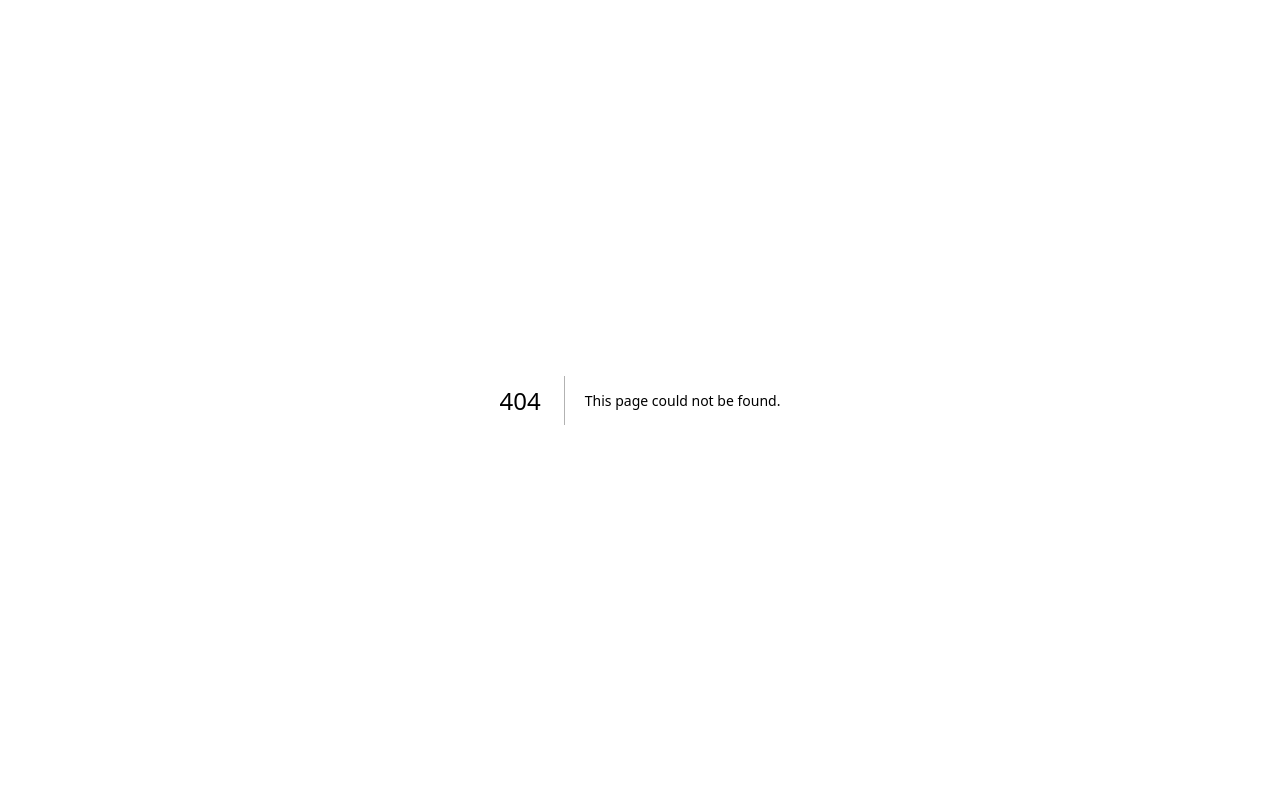
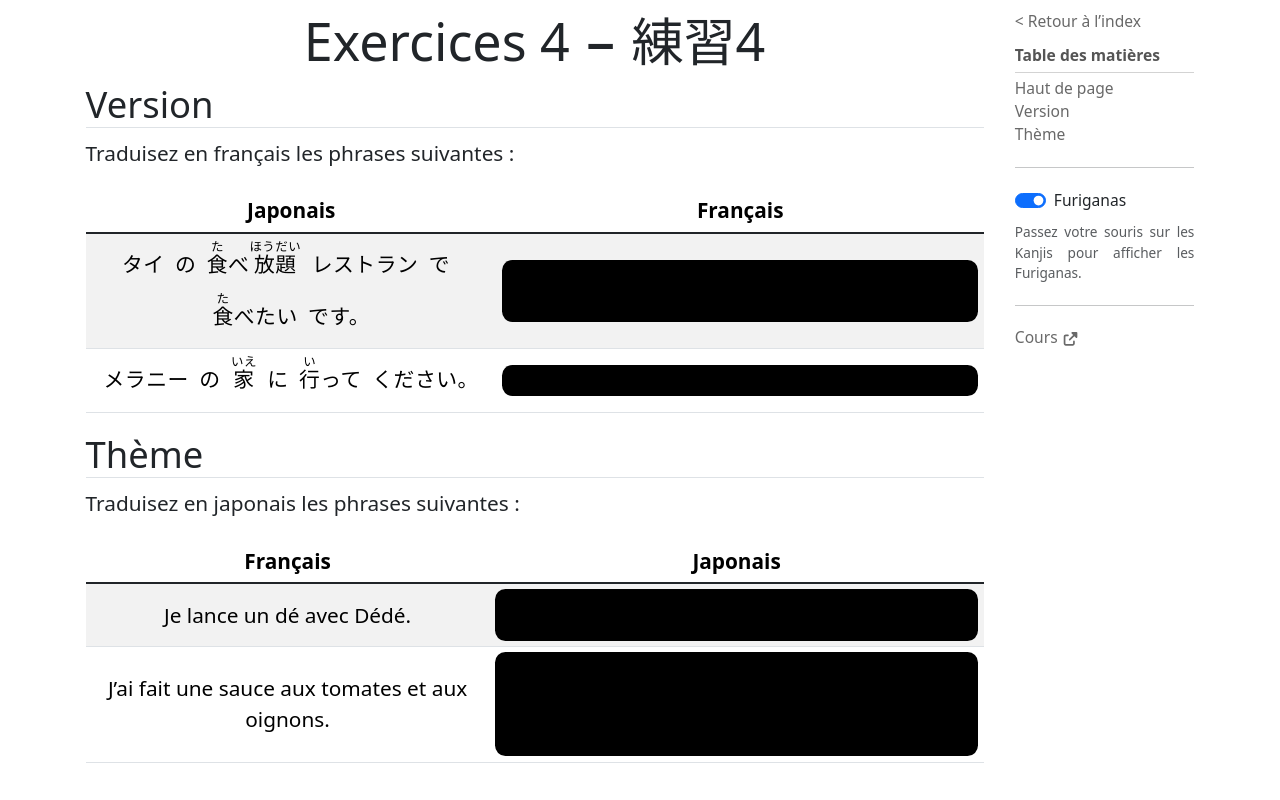
Before and after one commit to mistiru/aij, a Next.js app: page /pages/exercises_04 in a window 1280 px wide. Before the commit this address had no page. Built offline with nearby package versions, Linux system fonts and the light colour scheme.

Commit message:
chore: migrate exercises 4

```diff
--- /dev/null
+++ b/app/pages/exercises_04/page.js
@@ -0,0 +1,116 @@
+import ExternalLink from '@/app/pages/_components/ExternalLink';
+import Intro from '@/app/pages/_components/Intro';
+import TocAndLinks from '@/app/pages/_components/TocAndLinks';
+
+export const metadata = {
+  title: "Exercices 4",
+};
+
+export default function Exercises04() {
+  return (
+    <div className="container py-2 aij-layout">
+      <Intro>
+        <h1>Exercices 4 − 練習4</h1>
+      </Intro>
+
+      <TocAndLinks furiganas>
+        <ExternalLink href="lesson_04">
+          Cours
+        </ExternalLink>
+      </TocAndLinks>
+
+      <div className="aij-content">
+        <h3 id="version" className="border-bottom">Version</h3>
+
+        <p>
+          Traduisez en français les phrases suivantes :
+        </p>
+
+        <div className="table-responsive">
+          <table className="table table-sm table-striped table-hover text-center align-middle">
+            <thead>
+            <tr>
+              <th>Japonais</th>
+              <th>Français</th>
+            </tr>
+            </thead>
+            <tbody className="table-group-divider">
+            <tr>
+              <td className="japanese easy">
+                <div>
+                  <span>タイ</span>
+                  <span>の</span>
+                  <ruby>食<rt>た</rt>べ<rt></rt>放題<rt>ほうだい</rt></ruby>
+                  <span>レストラン</span>
+                  <span>で</span>
+                  <ruby>食<rt>た</rt>べたい</ruby>
+                  <span>です。</span>
+                </div>
+              </td>
+              <td><span className="answer">Je veux manger dans un restaurant Thaï à volonté.</span></td>
+            </tr>
+            <tr>
+              <td className="japanese easy">
+                <div>
+                  <span>メラニー</span>
+                  <span>の</span>
+                  <ruby>家<rt>いえ</rt></ruby>
+                  <span>に</span>
+                  <ruby>行<rt>い</rt>って</ruby>
+                  <span>ください。</span>
+                </div>
+              </td>
+              <td><span className="answer">Va chez Mélanie s’il-te-plaît.</span></td>
+            </tr>
+            </tbody>
+          </table>
+        </div>
+
+        <h3 id="thème" className="border-bottom">Thème</h3>
+
+        <p>
+          Traduisez en japonais les phrases suivantes :
+        </p>
+
+        <div className="table-responsive">
+          <table className="table table-sm table-striped table-hover text-center align-middle">
+            <thead>
+            <tr>
+              <th>Français</th>
+              <th>Japonais</th>
+            </tr>
+            </thead>
+            <tbody className="table-group-divider">
+            <tr>
+              <td>Je lance un dé avec Dédé.</td>
+              <td className="japanese easy">
+                <div className="answer">
+                  <span>デデ</span>
+                  <span>と</span>
+                  <span>サイコロ</span>
+                  <span>を</span>
+                  <ruby>振<rt>ふ</rt>ります。</ruby>
+                </div>
+              </td>
+            </tr>
+            <tr>
+              <td>J’ai fait une sauce aux tomates et aux oignons.</td>
+              <td className="japanese easy">
+                <div className="answer">
+                  <span>トマト</span>
+                  <span>と</span>
+                  <ruby>玉<rt>たま</rt>ねぎ</ruby>
+                  <span>の</span>
+                  <span>ソース</span>
+                  <span>を</span>
+                  <ruby>作<rt>つく</rt>りました。</ruby>
+                </div>
+              </td>
+            </tr>
+            </tbody>
+          </table>
+        </div>
+      </div>
+    </div>
+  );
+}
--- a/public/pages/exercises_04.html
+++ /dev/null
@@ -1,162 +0,0 @@
-<!doctype html>
-<html lang="fr">
-<head>
-    <meta charset="utf-8">
-    <meta name="viewport" content="width=device-width, initial-scale=1">
-
-    <link href="https://cdn.jsdelivr.net/npm/bootstrap@5.1.2/dist/css/bootstrap.min.css" rel="stylesheet"
-          integrity="sha384-uWxY/CJNBR+1zjPWmfnSnVxwRheevXITnMqoEIeG1LJrdI0GlVs/9cVSyPYXdcSF" crossorigin="anonymous">
-
-    <link href="../vendor/fontawesome/css/all.min.css" rel="stylesheet">
-
-    <title>Atelier Initiation au Japonais - Exercices 3</title>
-    <link rel="icon" type="image/png" href="../img/arbre.png"/>
-</head>
-<body>
-
-<div class="container py-2 aij-layout">
-    <div class="text-center aij-intro">
-        <h1>Exercices 3 − 練習3</h1>
-    </div>
-
-    <div class="aij-toc" style="margin-top: -0.5rem;">
-        <div class="toc-col sticky-top pt-xl-2">
-            <p class="mb-2 text-xl-start text-center">
-                <a href="..">&lt; Retour à l’index</a>
-            </p>
-
-            <p class="toc-title"><strong>Table des matières</strong></p>
-            <p class="mb-0">
-                <a class="scroll-top" href="javascript:void(0)">
-                    Haut de page
-                </a>
-            </p>
-            <ul id="table-of-content"></ul>
-
-            <hr/>
-
-            <div class="form-check form-switch">
-                <input id="furiganas-switch" class="form-check-input" type="checkbox" role="switch">
-                <label class="form-check-label" for="furiganas-switch">Furiganas</label>
-            </div>
-
-            <p class="small text-muted">
-                Passez votre souris sur les Kanjis pour afficher les Furiganas.
-            </p>
-
-            <hr/>
-
-            <p>
-                <a href="lesson_04.html" target="_blank">
-                    Cours
-                </a>
-                <br/>
-                <a href="vocab_04.html" target="_blank">
-                    Vocabulaire
-                </a>
-            </p>
-        </div>
-    </div>
-
-    <div class="aij-content">
-        <h3 id="version" class="border-bottom">Version</h3>
-
-        <p>
-            Traduisez en français les phrases suivantes :
-        </p>
-
-        <div class="table-responsive">
-            <table class="table table-sm table-striped table-hover text-center align-middle">
-                <thead>
-                <tr>
-                    <th>Japonais</th>
-                    <th>Français</th>
-                </tr>
-                </thead>
-                <tbody>
-                <tr>
-                    <td class="japanese easy">
-                        <div>
-                            <span>タイ</span>
-                            <span>の</span>
-                            <ruby>食<rt>た</rt>べ<rt></rt>放題<rt>ほうだい</rt></ruby>
-                            <span>レストラン</span>
-                            <span>で</span>
-                            <ruby>食<rt>た</rt>べたい</ruby>
-                            <span>です。</span>
-                        </div>
-                    </td>
-                    <td><span class="answer">Je veux manger dans un restaurant Thaï à volonté.</span></td>
-                </tr>
-                <tr>
-                    <td class="japanese easy">
-                        <div>
-                            <span>メラニー</span>
-                            <span>の</span>
-                            <ruby>家<rt>いえ</rt></ruby>
-                            <span>に</span>
-                            <ruby>行<rt>い</rt>って</ruby>
-                            <span>ください。</span>
-                        </div>
-                    </td>
-                    <td><span class="answer">Va chez Mélanie s’il-te-plaît.</span></td>
-                </tr>
-                </tbody>
-            </table>
-        </div>
-
-        <h3 id="thème" class="border-bottom">Thème</h3>
-
-        <p>
-            Traduisez en japonais les phrases suivantes :
-        </p>
-
-        <div class="table-responsive">
-            <table class="table table-sm table-striped table-hover text-center align-middle">
-                <thead>
-                <tr>
-                    <th>Français</th>
-                    <th>Japonais</th>
-                </tr>
-                </thead>
-                <tbody>
-                <tr>
-                    <td>Je lance un dé avec Dédé.</td>
-                    <td class="japanese easy">
-                        <div class="answer">
-                            <span>デデ</span>
-                            <span>と</span>
-                            <span>サイコロ</span>
-                            <span>を</span>
-                            <ruby>振<rt>ふ</rt>ります。</ruby>
-                        </div>
-                    </td>
-                </tr>
-                <tr>
-                    <td>J’ai fait une sauce aux tomates et aux oignons.</td>
-                    <td class="japanese easy">
-                        <div class="answer">
-                            <span>トマト</span>
-                            <span>と</span>
-                            <ruby>玉<rt>たま</rt>ねぎ</ruby>
-                            <span>の</span>
-                            <span>ソース</span>
-                            <span>を</span>
-                            <ruby>作<rt>つく</rt>りました。</ruby>
-                        </div>
-                    </td>
-                </tr>
-                </tbody>
-            </table>
-        </div>
-    </div>
-</div>
-
-<script src="https://cdn.jsdelivr.net/npm/bootstrap@5.1.2/dist/js/bootstrap.bundle.min.js"
-        integrity="sha384-kQtW33rZJAHjgefvhyyzcGF3C5TFyBQBA13V1RKPf4uH+bwyzQxZ6CmMZHmNBEfJ"
-        crossorigin="anonymous"></script>
-<script src="../js/common.js"></script>
-<script src="../js/furiganas.js"></script>
-
-</body>
-</html>
```
